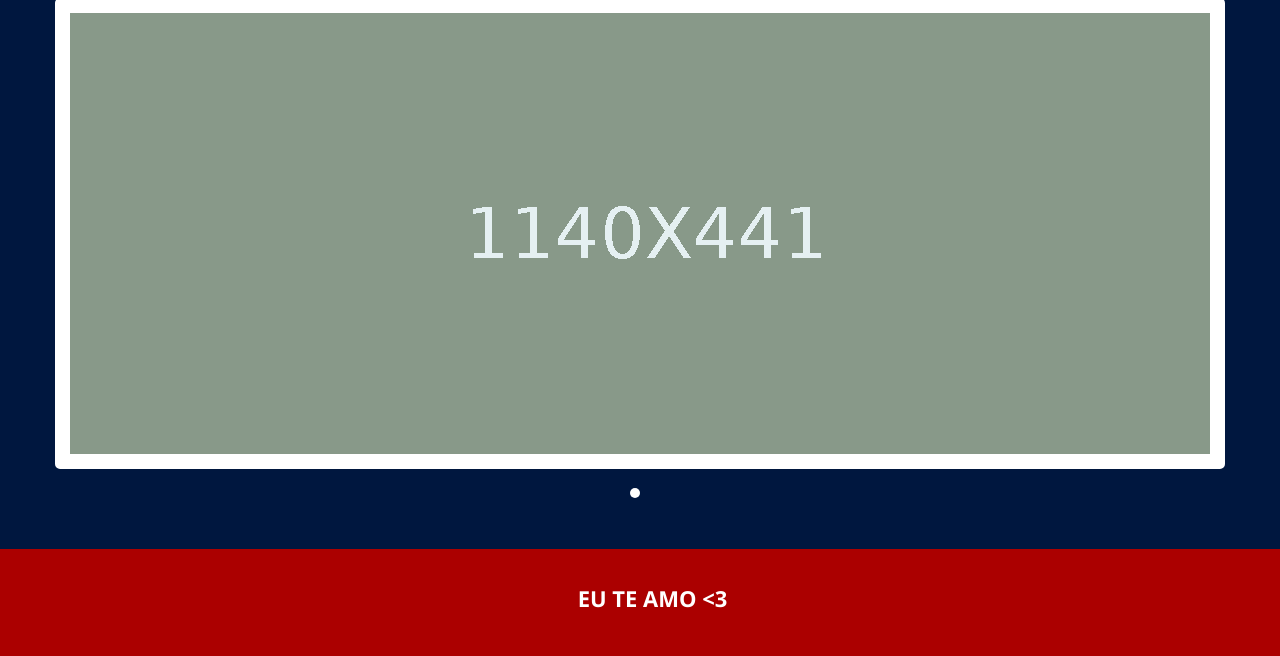
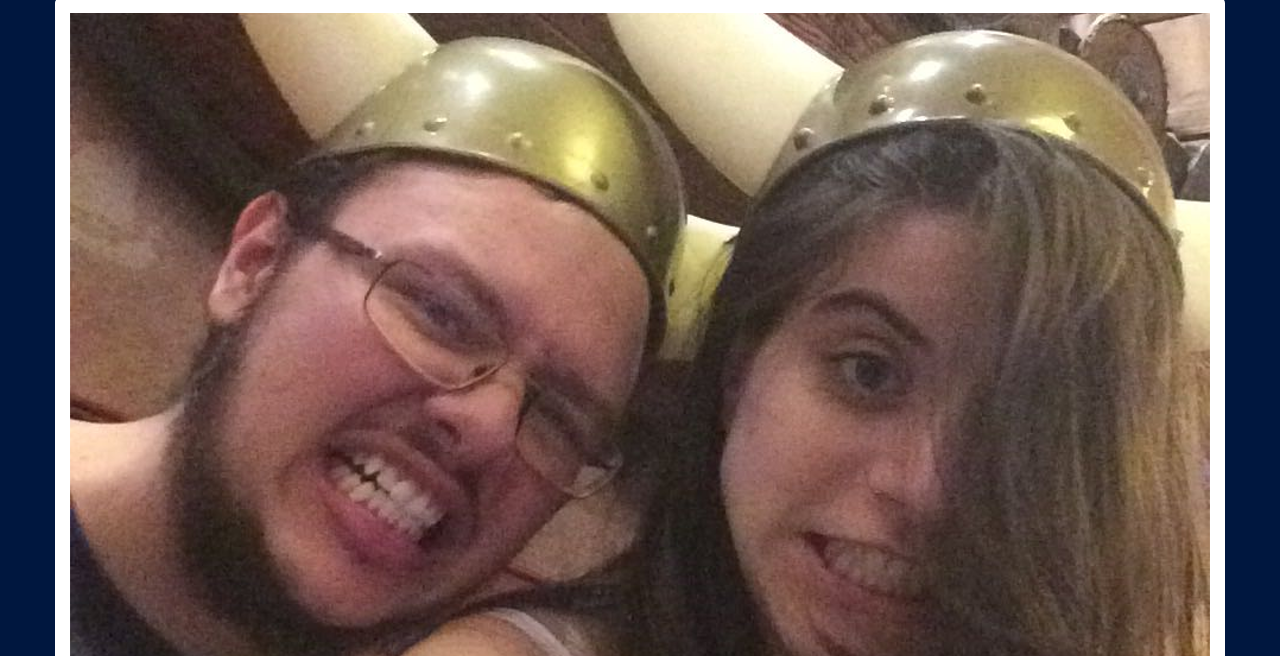
Before and after one commit to vitornl/caty, a plain HTML site: page index.html in a window 1280 px wide. Shown: the part 130-786 px from the top of the page. Drawn offline with Linux system fonts and the light colour scheme.

Commit message:
v2 ++photo

```diff
--- a/index.html
+++ b/index.html
@@ -55,7 +55,7 @@
 
                                 <div class="carousel-inner">
                                   <div class="item active">
-                                    <img src="img/banner-image.png" alt="">
+                                    <img src="img/nozes1.png" alt="">
                                   </div>
                                 </div>
                                 <ol class="carousel-indicators">
```
Also changed, not shown: img/nozes1.jpeg (added), img/nozes1.png (added), img/nozes4.png (added).
